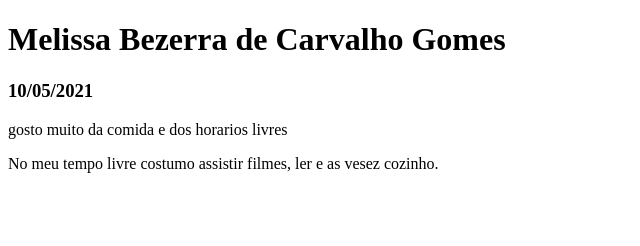
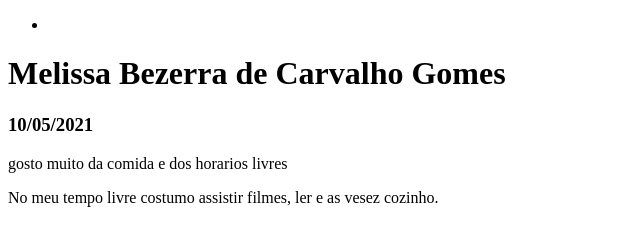
Before and after one commit to Melissabezerra/MelissaBezerra-, a plain HTML site: page index.html in a window 1280 px wide. Shown: the whole page, without its empty margins (0-640 px from the left). Drawn offline with Linux system fonts and the light colour scheme.

Commit message:
Update index.html

```diff
--- a/index.html
+++ b/index.html
@@ -7,6 +7,9 @@ contente="width=device-width, initialscale=1">
 <title> Challenge </title>
 </head>
 <body>
+ <ul>
+<li><a href="index_melissa.html"> </a></li>
+</ul>
 <h1>
 Melissa Bezerra de Carvalho Gomes
 </h1>
```
